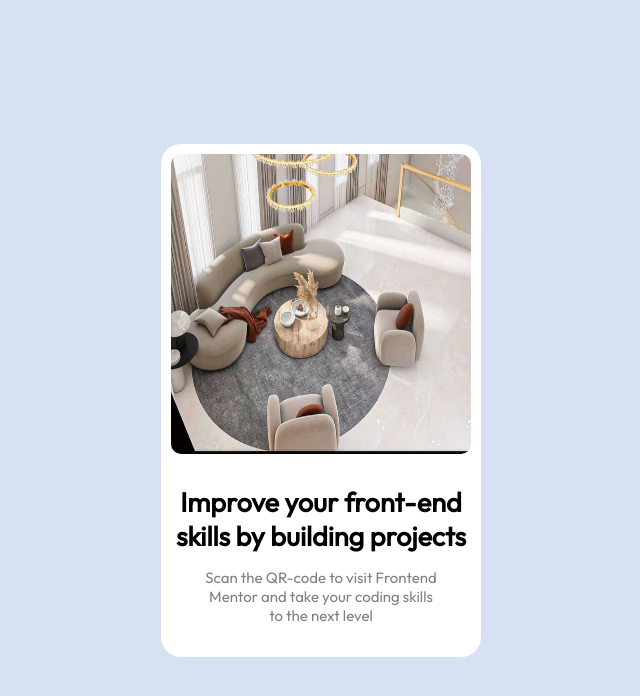
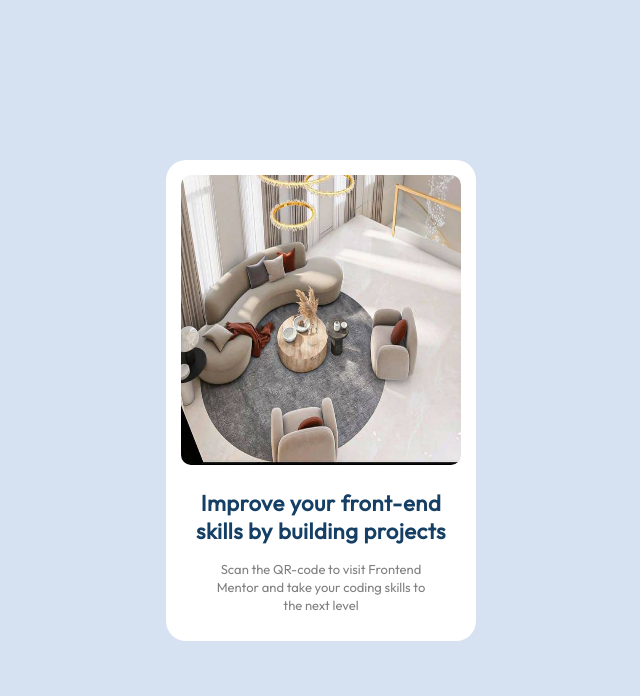
Before and after one commit to Aulli07/qr_code_challenge, a plain HTML site: page index.html in a window 1280 px wide. Shown: the whole page, without its empty margins (319-959 px from the left). Drawn offline with Linux system fonts and the light colour scheme.

Commit message:
Update styles.css

```diff
--- a/styles.css
+++ b/styles.css
@@ -13,40 +13,40 @@ body{
 }
 
 .code-container{
-    width: 300px;
-    padding: 10px;
+    width: 280px;
+    padding: 15px;
     border-radius: 20px;
     background: white;
-    /* display: grid;
-    grid-template-rows: 70% 30%; */
 }
 
 .QRcode-container{
-    margin-bottom: 22px;
+    margin-bottom: 15px;
 }
 
 .QRcode-container img{
     background-size: cover;
     background-position: center;
     width: 100%;
-    height: 300px;
+    height: 290px;
     border-radius: 10px;
 }
 
 .code-info-container{
-    margin-bottom: 22px;
+    margin-bottom: 12px;
 }
 
 .code-info-header{
     text-align: center;
     margin-bottom: 10px;
-    padding: 5px 0px;
+    padding: 5px 8px;
 }
 
 .code-info-header span{
-    font-size: 27px;
+    font-size: 22px;
     font-weight: 700;
     font-family: "Outfit", sans-serif;
+    color: rgb(21, 63, 100);
+    letter-spacing: 0.5px;
 }
 
 .code-info-message{
@@ -55,7 +55,7 @@ body{
 }
 
 .code-info-message span{
-    font-size: 15px;
+    font-size: 13px;
     font-family: "Outfit", sans-serif;
     font-weight: 400;
     color: gray;
@@ -63,6 +63,6 @@ body{
 
 @media screen and (max-width: 950px) {
     .code-info-message{
-        padding: 0px 10px;
+        padding: 0px 25px;
     }
 }
```
